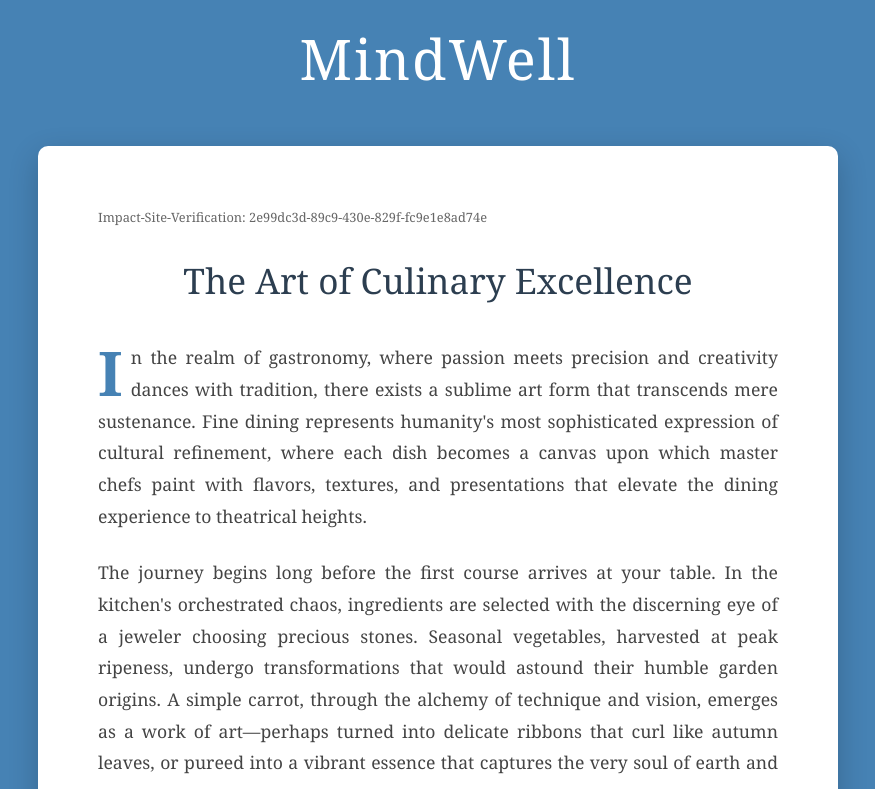
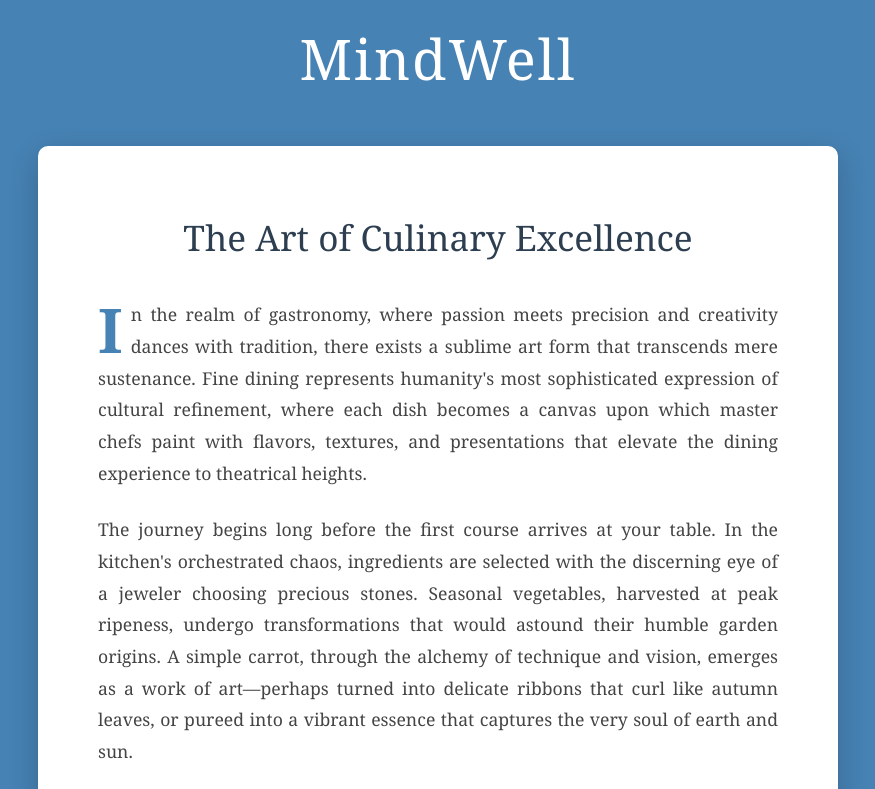
Before and after one commit to mindwell-platform/mindwell, a plain HTML site: page index.html in a window 1280 px wide. Shown: the top 789 px of the page, without its empty margins (202-1077 px from the left). Drawn offline with Linux system fonts and the light colour scheme.

Commit message:
Update Verification code index.html

```diff
--- a/index.html
+++ b/index.html
@@ -3,6 +3,7 @@
 <head>
     <meta charset="UTF-8">
     <meta name="viewport" content="width=device-width, initial-scale=1.0">
+    <meta name="impact-site-verification" value="65ca4c2e-74c8-441e-9a73-ee15046842c2">
     <title>MindWell</title>
     <style>
         * {
@@ -96,8 +97,6 @@
     <h1 class="header">MindWell</h1>
 
     <div class="content-container">
-        <div class="verification">Impact-Site-Verification: 2e99dc3d-89c9-430e-829f-fc9e1e8ad74e</div>
-
         <h2>The Art of Culinary Excellence</h2>
 
         <p>In the realm of gastronomy, where passion meets precision and creativity dances with tradition, there exists a sublime art form that transcends mere sustenance. Fine dining represents humanity's most sophisticated expression of cultural refinement, where each dish becomes a canvas upon which master chefs paint with flavors, textures, and presentations that elevate the dining experience to theatrical heights.</p>
```
